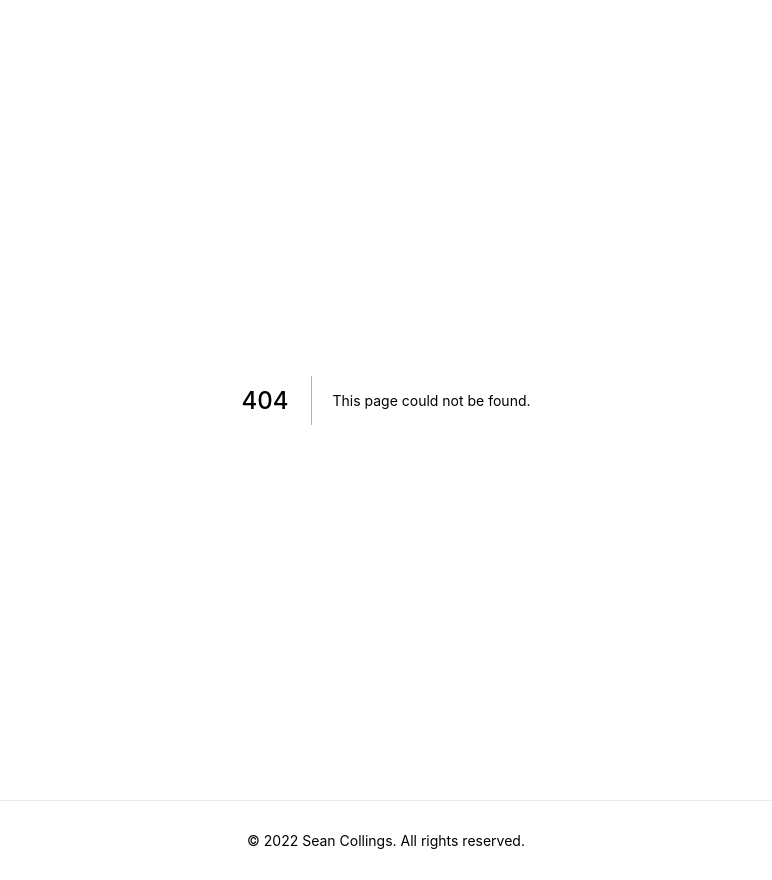
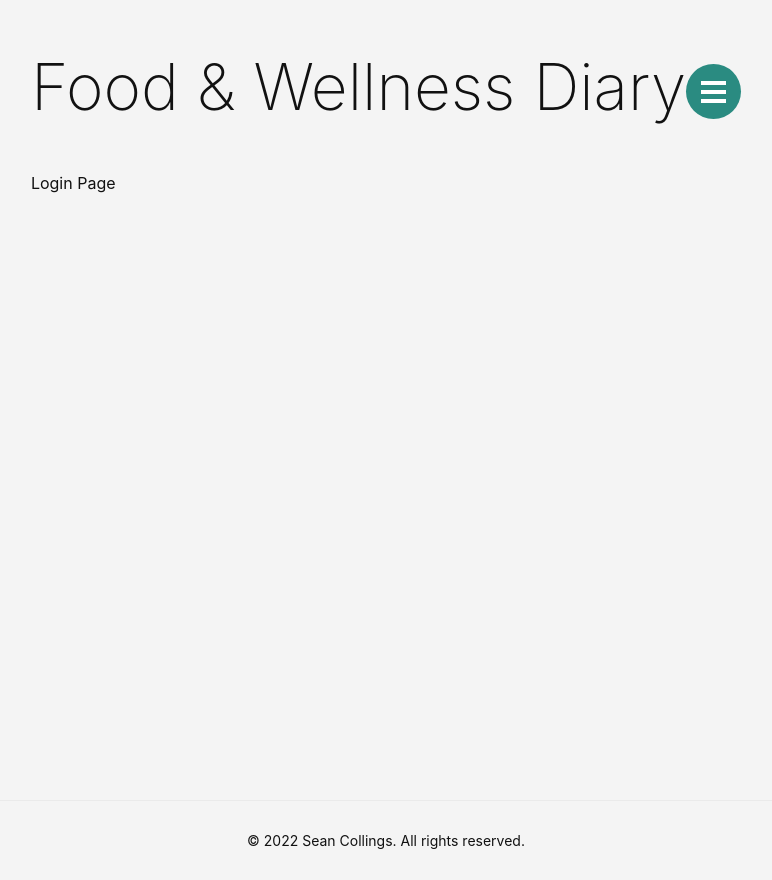
Before and after one commit to SeanCollings/food-diary-client, a Next.js app: page /login in a window 1280 px wide. Before the commit this address had no page. Shown: the whole page, without its empty margins (254-1026 px from the left). Built offline with nearby package versions, Linux system fonts and the light colour scheme.

Commit message:
feature: add initial login page

```diff
--- /dev/null
+++ b/pages/login.tsx
@@ -0,0 +1,13 @@
+import Header from '@components/header';
+import { NextPage } from 'next';
+
+const LoginPage: NextPage = () => {
+  return (
+    <>
+      <Header />
+      <div>Login Page</div>
+    </>
+  );
+};
+
+export default LoginPage;
```
